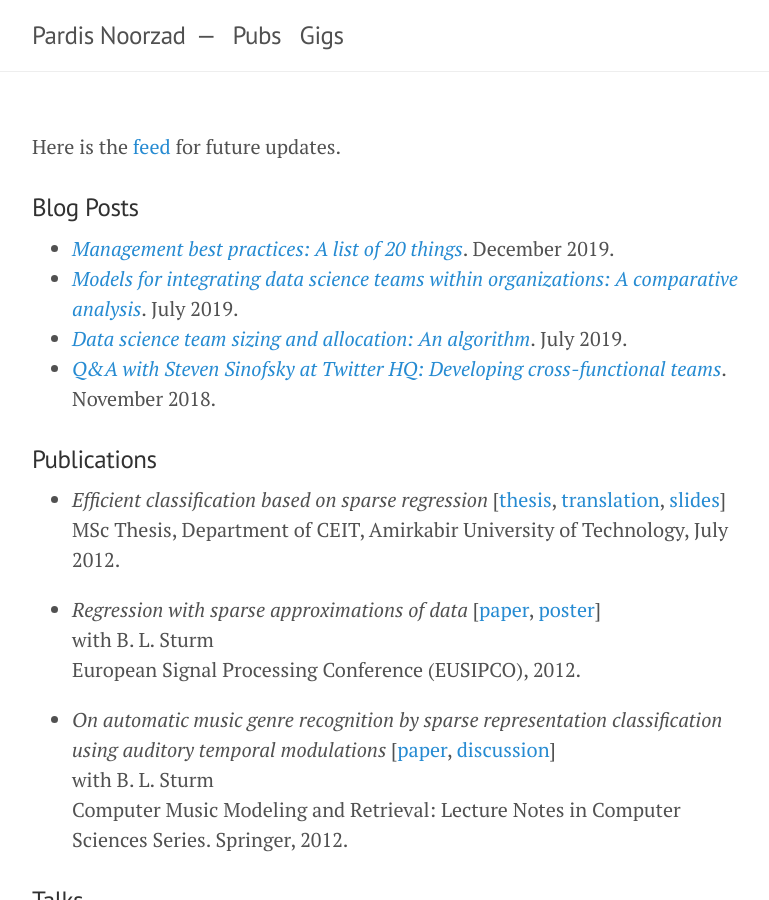
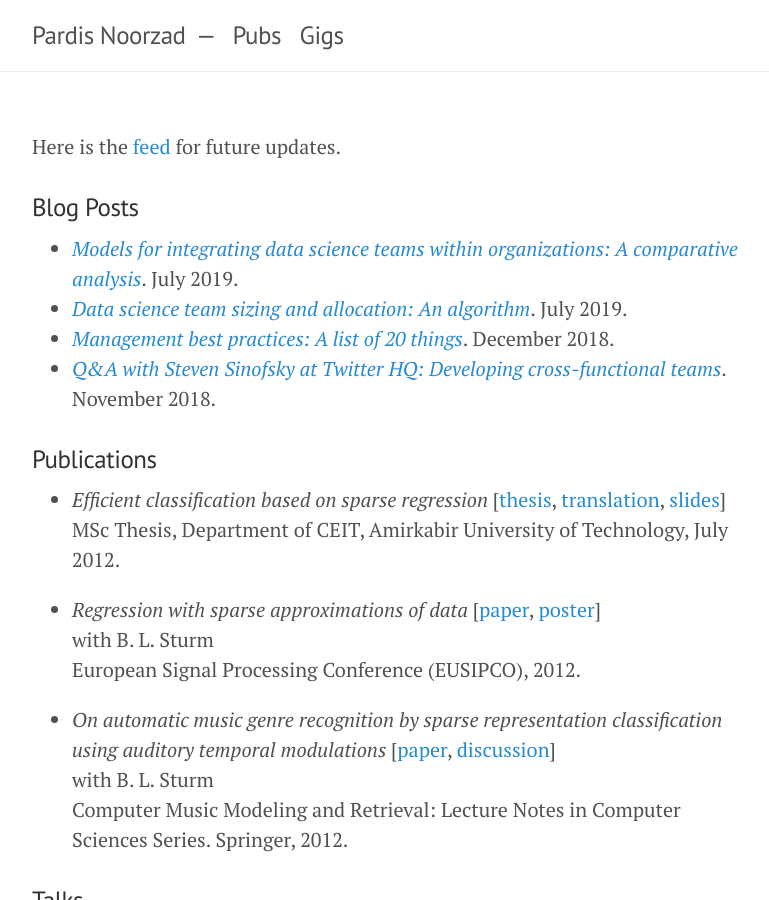
Before and after one commit to djpardis/djpardis.github.io, a Jekyll site: the page built from pubs.md, in a window 1280 px wide and 900 px high. Shown: the whole window, without its empty margins (248-1017 px from the left). Built offline with Jekyll 4.4.1, drawn with Linux system fonts in a browser that asks for light colours.

Commit message:
Fix post ordering

```diff
--- a/pubs.md
+++ b/pubs.md
@@ -19,9 +19,9 @@ Here is the [feed](../atom.xml) for future updates.
 <h3>Blog Posts</h3>
 
 
-- <em><a href="https://medium.com/@djpardis/management-and-coaching-best-practices-as-a-list-of-n-things-7a6d9c7f0fa5" target="_blank">Management best practices: A list of 20 things</a></em>. December 2019.
 - <em><a href="https://medium.com/@djpardis/models-for-integrating-data-science-teams-within-organizations-7c5afa032ebd" target="_blank">Models for integrating data science teams within organizations: A comparative analysis</a></em>. July 2019.
 - <em><a href="https://medium.com/@djpardis/recommendations-for-data-science-team-sizing-and-allocation-strategy-a38f943638e5" target="_blank">Data science team sizing and allocation: An algorithm</a></em>. July 2019.
+- <em><a href="https://medium.com/@djpardis/management-and-coaching-best-practices-as-a-list-of-n-things-7a6d9c7f0fa5" target="_blank">Management best practices: A list of 20 things</a></em>. December 2018.
 - <em><a href="https://medium.com/@djpardis/q-a-with-steven-sinofsky-at-twitter-hq-a658ca5db953" target="_blank">Q&A with Steven Sinofsky at Twitter HQ: Developing cross-functional teams</a></em>. November 2018.
 
 <!-- <ul>
```
Also changed, not shown: gigs.md (+1 -1 lines).
